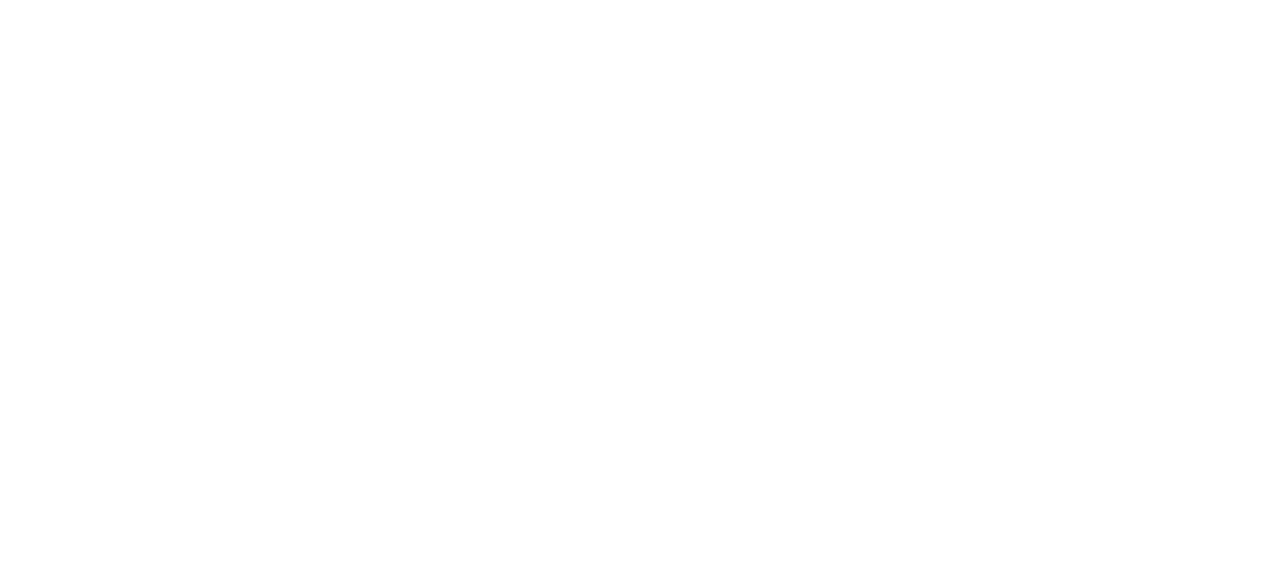
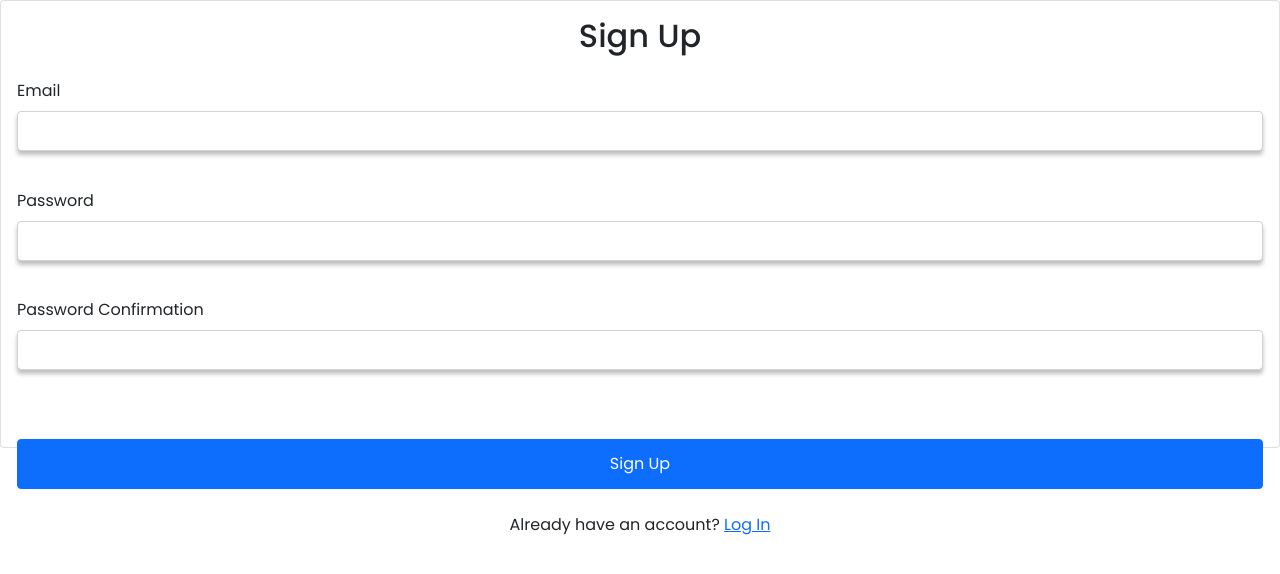
Before and after one commit to PranavShelke4/IT, a React (Create React App) app: page /sign-up in a window 1280 px wide. Before the commit this address had no page. Shown: the top 574 px of the page. Built offline with nearby package versions, Linux system fonts and the light colour scheme.

Commit message:
signup front end done

```diff
--- /dev/null
+++ b/src/components/SignUp/signUp.js
@@ -0,0 +1,64 @@
+import React, { useRef } from "react"
+import { Form, Button, Card, Alert } from "react-bootstrap"
+// import { useAuth } from "../contexts/AuthContext"
+import { Link, useHistory } from "react-router-dom"
+
+export default function Signup() {
+  const emailRef = useRef()
+  const passwordRef = useRef()
+  const passwordConfirmRef = useRef()
+ // const { signup } = useAuth()
+ // const [error, setError] = useState("")
+ // const [loading, setLoading] = useState(false)
+ // const history = useHistory()
+
+//   async function handleSubmit(e) {
+//     e.preventDefault()
+
+//     if (passwordRef.current.value !== passwordConfirmRef.current.value) {
+//       return setError("Passwords do not match")
+//     }
+
+//     try {
+//       setError("")
+//       setLoading(true)
+//       await signup(emailRef.current.value, passwordRef.current.value)
+//       history.push("/")
+//     } catch {
+//       setError("Failed to create an account")
+//     }
+
+//     setLoading(false)
+//   }
+
+  return (
+    <>
+      <Card>
+        <Card.Body>
+          <h2 className="text-center mb-4">Sign Up</h2>
+          {/* {error && <Alert variant="danger">{error}</Alert>} */}
+          <Form >
+            <Form.Group id="email">
+              <Form.Label>Email</Form.Label>
+              <Form.Control type="email" ref={emailRef} required />
+            </Form.Group>
+            <Form.Group id="password">
+              <Form.Label>Password</Form.Label>
+              <Form.Control type="password" ref={passwordRef} required />
+            </Form.Group>
+            <Form.Group id="password-confirm">
+              <Form.Label>Password Confirmation</Form.Label>
+              <Form.Control type="password" ref={passwordConfirmRef} required />
+            </Form.Group>
+            <Button className="w-100" type="submit">
+              Sign Up
+            </Button>
+          </Form>
+        </Card.Body>
+      </Card>
+      <div className="w-100 text-center mt-5 color: alert">
+        Already have an account? <Link to="/">Log In</Link>
+      </div>
+    </>
+  )
+}
--- a/src/functions/routes.js
+++ b/src/functions/routes.js
@@ -1,6 +1,7 @@
 import React from "react";
 import { Routes, Route } from "react-router-dom";
 import App from "../App";
+import Signup from "../components/SignUp/signUp";
 import Dashbord from '../pages/SubjectTeacherPages/Dashbord';
 import Fideology from '../pages/SubjectTeacherPages/FideologyForm';
 import StudentDetail from '../pages/SubjectTeacherPages/studentDetail';
@@ -20,6 +21,7 @@
     <>
       <Routes>
         <Route exact path="/" element={<App />}></Route>
+        <Route path="/sign-up" element={<Signup />}></Route>
         <Route path="/fideology-form" element={<Fideology />}></Route>
         <Route path="/subject-teacher-dashboard" element={<Dashbord />}></Route>
         <Route path="/student-details" element={<StudentDetail />}></Route>
```
